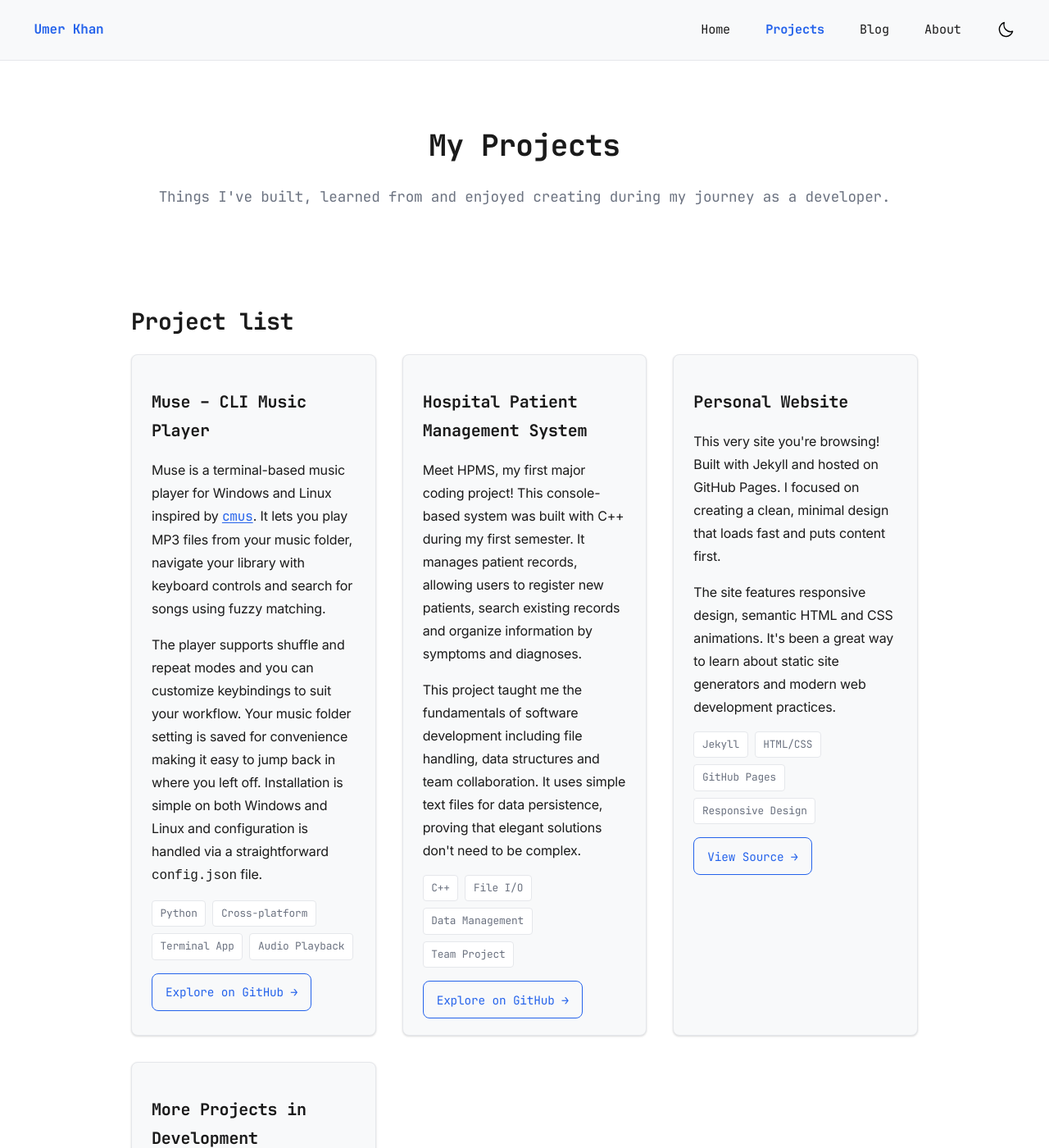
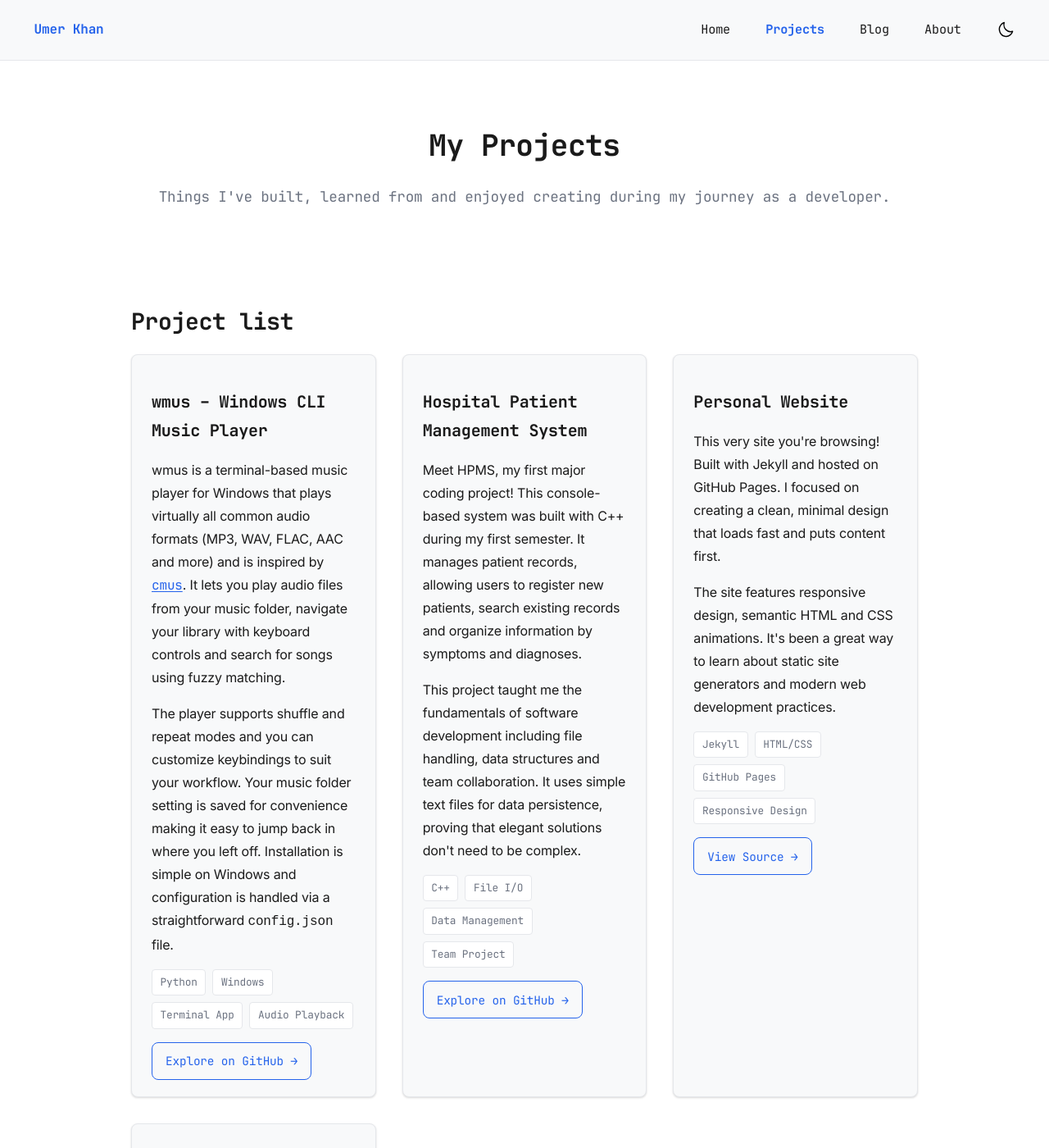
Before and after one commit to umerkniazi/umerkniazi.github.io, a Jekyll site: the page built from projects/index.html, in a window 1280 px wide and 1400 px high. Shown: the whole window at 82% size. Built offline with Jekyll 4.4.1, drawn with Linux system fonts in a browser that asks for light colours.

Commit message:
Rename muse to wmus and update About title and featured project

```diff
--- a/about/index.html
+++ b/about/index.html
@@ -1,6 +1,6 @@
 ---
 layout: default
-title: About – Umer Khan
+title: About
 permalink: /about/
 description: Learn more about Umer Khan – an AI student who codes in C++, Python, loves Linux and cares about animals and open source.
 ---
--- a/projects/index.html
+++ b/projects/index.html
@@ -18,16 +18,17 @@ description: Projects by Umer Khan including software, systems and experiments.
     <div class="card-group" role="list" aria-label="List of projects">
       <div class="card" role="listitem">
         <div class="card-content">
-          <h3 id="muse-project">Muse &ndash; CLI Music Player</h3>
+          <h3 id="wmus-project">wmus &ndash; Windows CLI Music Player</h3>
           <p>
-            Muse is a terminal-based music player for Windows and Linux inspired
+            wmus is a terminal-based music player for Windows that plays virtually
+            all common audio formats (MP3, WAV, FLAC, AAC and more) and is inspired
             by
             <a
               href="https://cmus.github.io/"
               target="_blank"
               rel="noopener noreferrer"
               >cmus</a
-            >. It lets you play MP3 files from your music folder, navigate your
+            >. It lets you play audio files from your music folder, navigate your
             library with keyboard controls and search for songs using fuzzy
             matching.
           </p>
@@ -35,26 +36,25 @@ description: Projects by Umer Khan including software, systems and experiments.
             The player supports shuffle and repeat modes and you can customize
             keybindings to suit your workflow. Your music folder setting is
             saved for convenience making it easy to jump back in where you left
-            off. Installation is simple on both Windows and Linux and
-            configuration is handled via a straightforward
-            <code>config.json</code> file.
+            off. Installation is simple on Windows and configuration is handled
+            via a straightforward <code>config.json</code> file.
           </p>
           <div
             class="project-tech"
             role="list"
-            aria-label="Technologies and features in Muse"
+            aria-label="Technologies and features in wmus"
           >
             <span class="tech-tag" role="listitem">Python</span>
-            <span class="tech-tag" role="listitem">Cross-platform</span>
+            <span class="tech-tag" role="listitem">Windows</span>
             <span class="tech-tag" role="listitem">Terminal App</span>
             <span class="tech-tag" role="listitem">Audio Playback</span>
           </div>
           <a
-            href="https://github.com/umerkniazi/muse"
+            href="https://github.com/umerkniazi/wmus"
             class="button"
             target="_blank"
             rel="noopener noreferrer"
-            aria-label="View Muse music player on GitHub (opens in new tab)"
+            aria-label="View wmus music player on GitHub (opens in new tab)"
           >
             Explore on GitHub →
           </a>
```
Also changed, not shown: index.html (+9 -8 lines).
